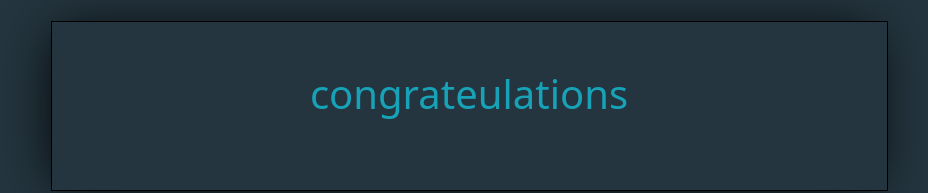
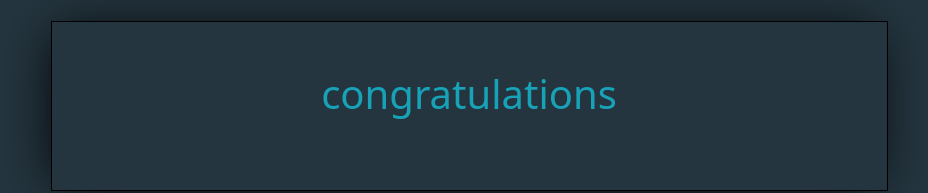
Before and after one commit to wagdy7877/task-4-, a plain HTML site: page area/home.html in a window 1280 px wide. Shown: the part 123-316 px from the top of the page, without its empty margins (171-1099 px from the left). Drawn offline with Linux system fonts and the light colour scheme.

Commit message:
Update home.html

```diff
--- a/area/home.html
+++ b/area/home.html
@@ -18,7 +18,7 @@
       <div class="box m-auto mt-5 py-5 shadow border border-black w-75">
         <div class="row">
           <div class="col-md-9 m-auto">
-                <h1 class="mb-4" >congrateulations </h1>
+                <h1 class="mb-4" >congratulations </h1>
           </div>
         </div>
       </div>
```
